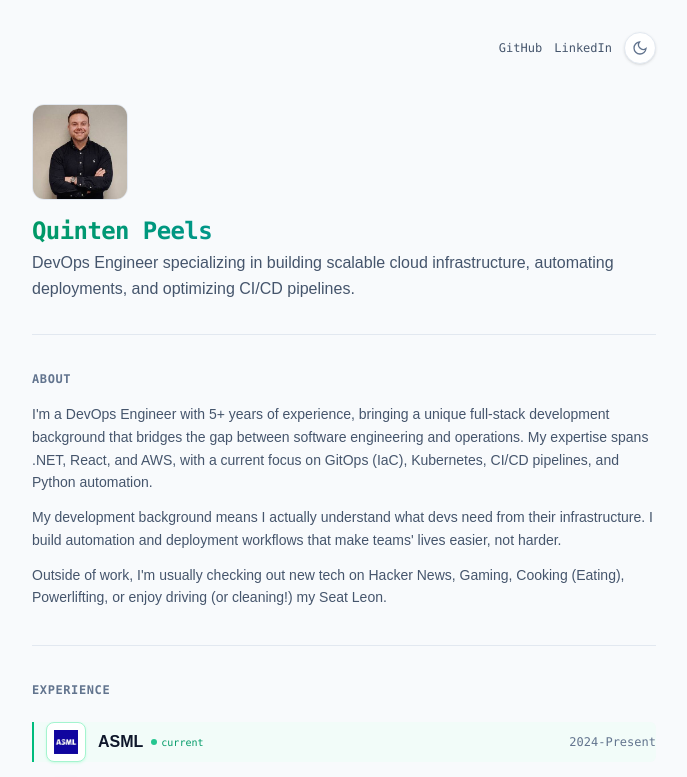
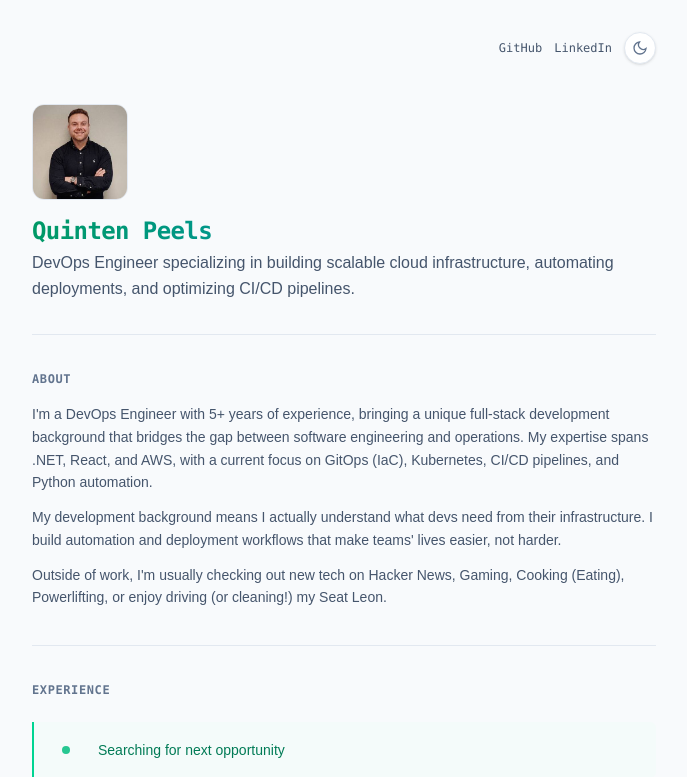
Before and after one commit to Quintenps/quinten.dev, a Next.js app: page / in a window 1280 px wide. Shown: the top 777 px of the page, without its empty margins (296-983 px from the left). Built offline with nearby package versions, Linux system fonts and the light colour scheme.

Commit message:
fix: update ASML project year and add searching opportunity card

```diff
--- a/app/page.tsx
+++ b/app/page.tsx
@@ -6,7 +6,7 @@ export default async function Home() {
   const clients = [
     {
       name: "ASML",
-      year: "2024-Present",
+      year: "2024-2026",
       logo: "/clients/asml.jpeg"
     },
     {
@@ -148,6 +148,15 @@ export default async function Home() {
             Experience
           </h2>
           <div className="space-y-4">
+            {/* Searching Card */}
+            <div className="flex items-center gap-3 border-l-2 border-emerald-400 pl-3 bg-emerald-50/30 dark:bg-emerald-950/20 rounded-r-md p-2 animate-fade-in-up">
+              <div className="flex h-10 w-10 shrink-0 items-center justify-center">
+                <span className="h-2 w-2 rounded-full bg-emerald-500 dark:bg-emerald-400 animate-pulse" />
+              </div>
+              <div className="flex-1 min-w-0">
+                <p className="text-sm font-medium text-emerald-700 dark:text-emerald-300">Searching for next opportunity</p>
+              </div>
+            </div>
             {clients.map((client, index) => {
               const isActive = client.year.includes("Present");
               return (
```
